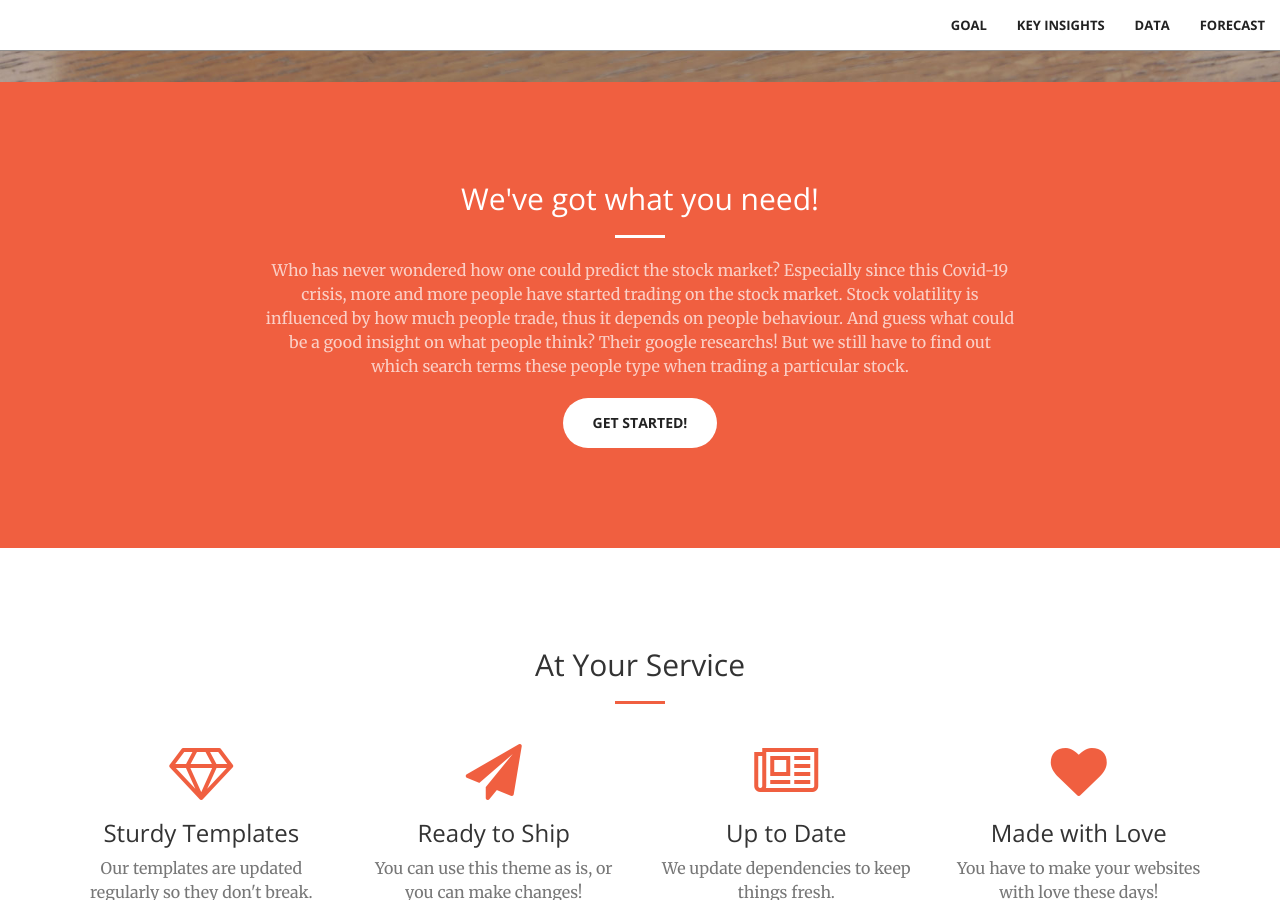
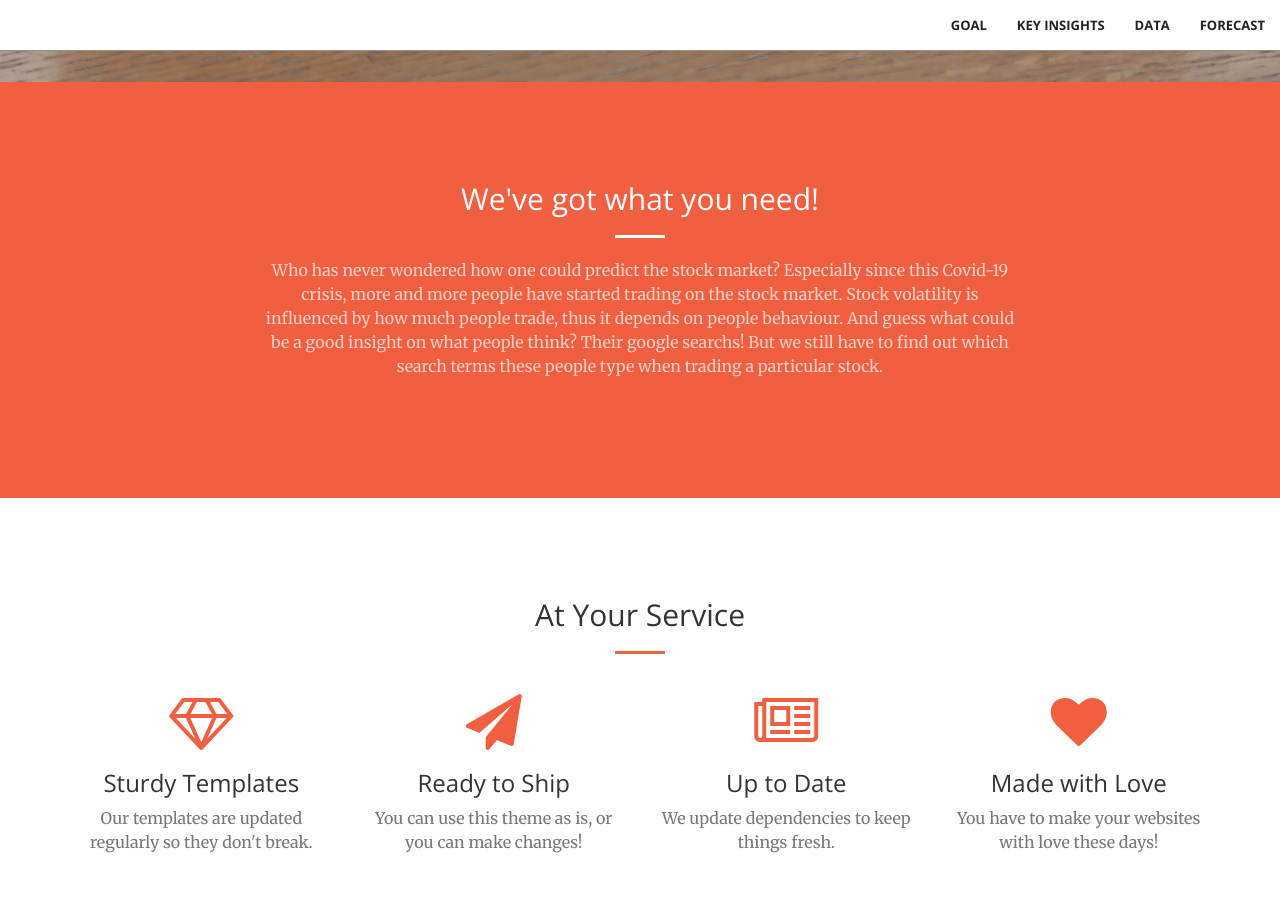
Before and after one commit to Laragervaise/forecasting-stock-volatility, a Jekyll site: the page built from index.html, in a window 1280 px wide and 900 px high, scrolled down 818 px. Built offline with Jekyll 4.4.1, drawn with Linux system fonts in a browser that asks for light colours.

Commit message:
Update call-to-action.html

```diff
--- a/_includes/call-to-action.html
+++ b/_includes/call-to-action.html
@@ -5,8 +5,7 @@
                 <h2 class="section-heading">We've got what you need!</h2>
                 <hr class="light">
                 <p class="text-faded">Who has never wondered how one could predict the stock market? Especially since this Covid-19 crisis, more and more people have started trading on the stock market.
-Stock volatility is influenced by how much people trade, thus it depends on people behaviour. And guess what could be a good insight on what people think? Their google researchs! But we still have to find out which search terms these people type when trading a particular stock.</p>
-                <a href="#" class="btn btn-default btn-xl">Get Started!</a>
+Stock volatility is influenced by how much people trade, thus it depends on people behaviour. And guess what could be a good insight on what people think? Their google searchs! But we still have to find out which search terms these people type when trading a particular stock.</p>
             </div>
         </div>
     </div>
```
